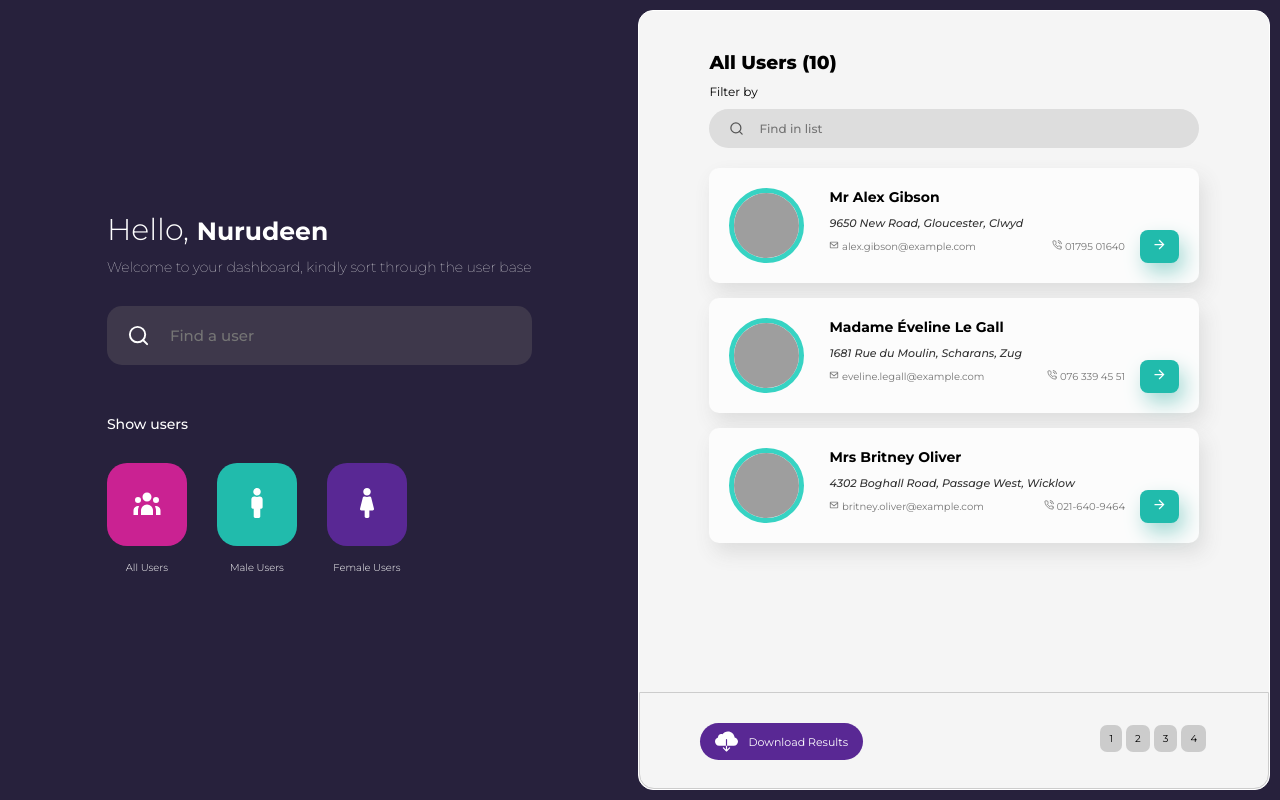
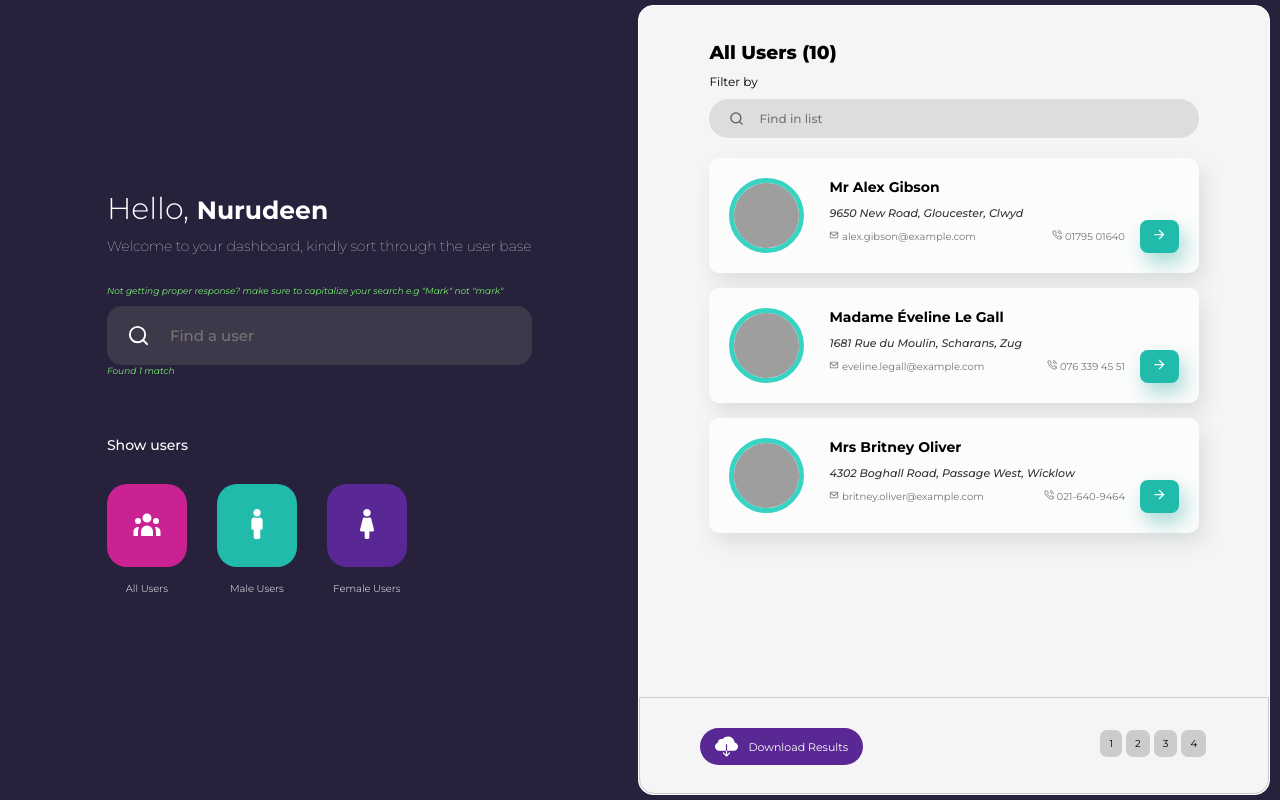
Before and after one commit to Nurmalee/github-pages-my-users-app-react, a React (Create React App) app: page / in a window 1280 px wide. Built offline with nearby package versions, Linux system fonts and the light colour scheme; grey boxes are pictures that could not be loaded.

Commit message:
search user functionality enhanced & attached to second search form

```diff
--- a/src/Components/Dashboard.css
+++ b/src/Components/Dashboard.css
@@ -40,15 +40,27 @@
     font-size: 14px;
 }
 
+.search__entry-warning-1,
+.search__entry-warning-2 {
+    font-size: 9px;
+    margin-bottom: 10px;
+    font-style: italic;
+    color: rgb(118, 243, 111);
+}
+
+.search__entry-warning-2 {
+    color: red
+}
+
 .dashboard__right {
     border: 1px solid white;
-    padding: 40px 70px;
+    padding: 35px 70px;
     /* height: 100vh; */
     /* overflow-y: scroll; */
     background-color: whitesmoke;
     flex: 0.45;
     border-radius: 15px;
-    margin: 10px 0;
+    margin: 5px 0;
     margin-right: 10px;
     box-sizing: border-box;
     position: relative;
--- a/src/Components/Dashboard.js
+++ b/src/Components/Dashboard.js
@@ -14,27 +14,25 @@ import Pagination from './Pagination';
 let usersGender = (allUsers).map(user => user.gender);
 usersGender = ["all", ...new Set(usersGender)]
 
-// const searchUser = (user) => {
-//     log
-// }
-
 function Dashboard() {
     const [users, setUsers] = useState(allUsers);
-    const [genders] = useState(usersGender); //an array for dynamic population of users' gender buttons
-    const [activeGenderList, setActiveGenderList] = useState("All Users"); //dynamically changes gender list heading on set() and on click of gender buttons
+    const [genders] = useState(usersGender);
+    const [activeGenderList, setActiveGenderList] = useState("All Users");
     const [searchInput, setSearchInput] = useState("");
     const [searchedUser, setSearchedUser] = useState(allUsers[0]);
     const [isOpen, setIsOpen] = useState(false);
+    const [userNotInList, setUserNotInList] = useState(false);
+
+     //PAGINATION CONCERNS
     const [currentPage, setCurrentPage] = useState(1);
     const [usersPerPage] = useState(3);
-
     const indexOfLastUser = (currentPage * usersPerPage) - 1;
     const indexOfFirstUser = indexOfLastUser - (usersPerPage - 1);
     const currentUsers = users.slice(indexOfFirstUser, (indexOfLastUser + 1))
-
     const paginate = (pageNumber) => {
         setCurrentPage(pageNumber)
     }
+    //PAGINATION CONCERNS
 
     const filterUsers = (gender) => {
         if(gender === "all"){
@@ -55,41 +53,26 @@ function Dashboard() {
         if(searchInput){
             const searchResult = allUsers.find(user => {
                 const {name:{first, last}} = user;
-
-            if(searchInput.includes(first) && searchInput.includes(last)){
-                alert("MATCH");
-                return null;
-            }
-            return (first === searchInput || last === searchInput);
-
-
+                return (first === searchInput || last === searchInput || `${first + last}` === searchInput);
             })
-
+            setUserNotInList(false);
             if(searchResult){
                 setSearchedUser(searchResult);
                 setIsOpen(true);
+                setUserNotInList(false);
             }
 
+            if(!searchResult){
+                setUserNotInList(true);
             }
         }
-
-    // let namesArr = [];
-
-    // allUsers.map(user => {
-    //     const {name:{first, last}} = user;
-    //     for(let i = 1; i <= allUsers.length; i++){
-    //         namesArr = [...namesArr, first, last]
-    //     }
-    //     return namesArr;
-    // })
-
-    // namesArr = [...new Set(namesArr)]
-    // console.log(namesArr);
+        // if(searchInput === ""){
+        //     setUserNotInList(false);
+        //     setCapitalizeNameSearch(false);
+        // }
+    }
 
     const handleSearchInput = (e) => {
-        // if(!(e.target.value).includes("nuru")){
-        //     alert("WE ARE GETTING THERE");
-        // }
         setSearchInput(e.target.value)
     }
 
@@ -101,7 +84,11 @@ function Dashboard() {
                     <p>Welcome to your dashboard, kindly sort through the user base</p>
                 </div>
 
+                <p className="search__entry-warning-1">Not getting proper response? make sure to capitalize your search e.g "Mark" not "mark" </p>
                 <MainSearchForm handleSearchFormSubmit={handleSearchFormSubmit} searchInput={searchInput} handleSearchInput={handleSearchInput} searchedUser={searchedUser} isOpen={isOpen} close={() => setIsOpen(false)} />
+
+                {userNotInList ? <p className="search__entry-warning-2"> User not in current list </p> : <p className="search__entry-warning-1"> Found 1 match </p> }
+
 
                 <div className="dashboard__left-users">
                     <h3>Show users</h3>
@@ -113,10 +100,10 @@ function Dashboard() {
                 <h3>{activeGenderList} ({users.length})</h3>
                 <p>Filter by</p>
 
-                <form>
+                <form onSubmit={handleSearchFormSubmit}>
                     <div className="form-control-2">
                         <FiSearch className="form-control-2__searchIcon"/>
-                        <input type="text" placeholder="Find in list"/>
+                        <input type="text" placeholder="Find in list" value={searchInput} onChange={handleSearchFormSubmit} />
                     </div>
                 </form>
 
@@ -128,9 +115,7 @@ function Dashboard() {
                    <Pagination usersPerPage={usersPerPage} totalUsers={users.length} paginate={paginate}  />
 
                 </div>
-
             </div>
-
         </div>
     )
 }
--- a/src/Components/MainSearchForm.js
+++ b/src/Components/MainSearchForm.js
@@ -20,17 +20,16 @@ function MainSearchForm({ handleSearchFormSubmit, searchInput, handleSearchInput
                 </div>
             </form>
 
-            <MoreUserDetails searchedUser={searchedUser} searchInput={searchInput} isOpen={isOpen} close={close} />
+            <MoreUserDetails searchedUser={searchedUser} isOpen={isOpen} close={close} />
         </>
     )
 }
 
-export function MoreUserDetails ({searchedUser, searchInput, isOpen, close}) {
+export function MoreUserDetails ({searchedUser, isOpen, close}) {
      const {name:{title, first, last}, location:{street:{number, name}, city, state}, email, phone, cell, dob:{age}, registered:{date}, picture:{large}} = searchedUser;
 
 
     if(!isOpen) return null
-    if(!searchInput.includes(first) && !searchInput.includes(last)) return null;
     return ReactDom.createPortal (
         <>
         <div className="overlay">
@@ -56,5 +55,3 @@ export function MoreUserDetails ({searchedUser, searchInput, isOpen, close}) {
 
 
 export default MainSearchForm
-
- // const {name:{title, first, last}, location:{street:{number, name}, city, state}, email, phone, cell, dob:{age}, registered:{date}, picture:{large}, id:{value}} = searchResult;
```
Also changed, not shown: 1 other file (tests, documents, lock files or other folders). Lines whose indentation alone changed are shown as unchanged.
